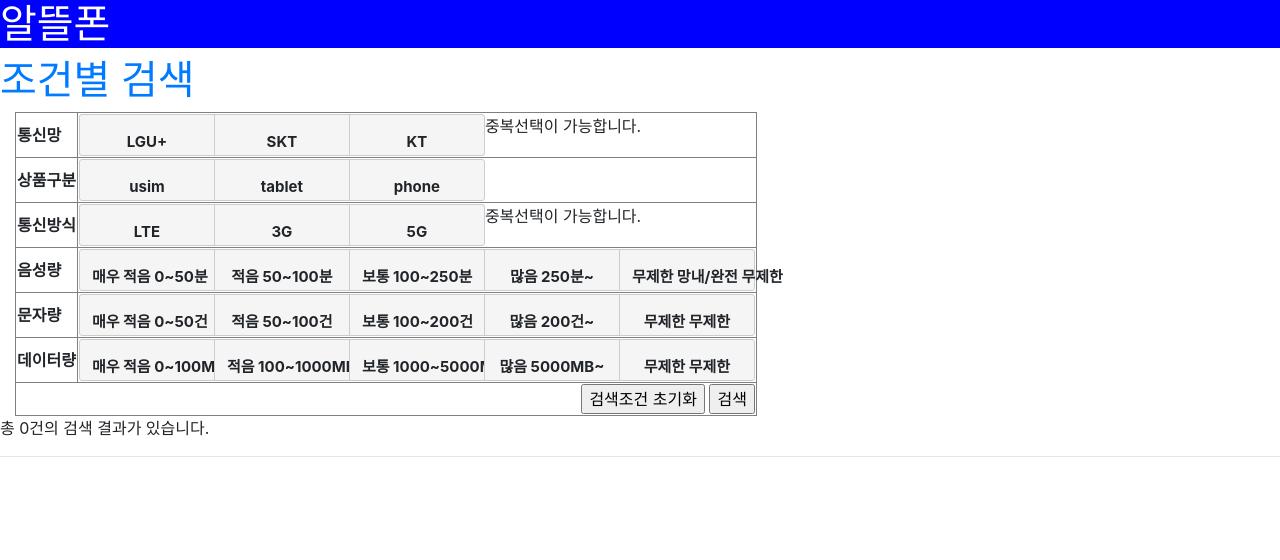
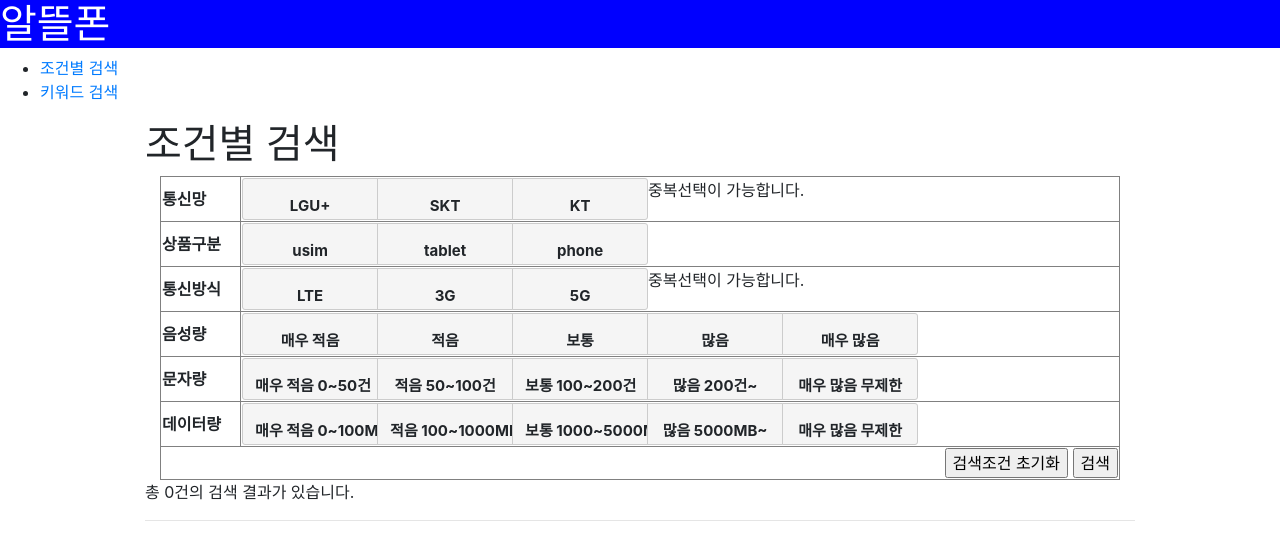
Before and after one commit to sindpfla98/epost, a Django app: page /epost/listing_search in a window 1280 px wide. Shown: the top 560 px of the page. Run offline with Django 3.2, Linux system fonts and the light colour scheme; data that the repository does not hold is empty; some libraries are stand-ins or nearby versions.

Commit message:
Improve style

```diff
--- /dev/null
+++ b/epost/static/css/keyword.css
@@ -0,0 +1,2 @@
+p{ font-size: 15px; }
+#keyword{ width: 100%; }
--- /dev/null
+++ b/epost/static/css/listing.css
@@ -0,0 +1,28 @@
+label.btn{
+    font-weight: bold;
+    display: inline-block;
+    width: 136px;
+    height: 42px;
+    line-height: 42px;
+    border: 1px solid #ccc;
+    border-radius: 3px;
+    font-size: 15px;
+    text-align: center;
+    background: #f5f5f5;
+    /*margin: 8px;*/
+   }
+.btn:hover{
+    color: #fff;
+    font-weight: bold;
+    background: #2e65c2;
+    text-decoration: none;
+	}
+
+label.active, label.focus{
+    color: #fff;
+    font-weight: bold;
+    background: #2e65c2;
+    text-decoration: none;
+	}
+label input{width: 0px; height: 0px;}
+/*span{font-size: 8px;}*/
--- a/epost/templates/epost/listing_search.html
+++ b/epost/templates/epost/listing_search.html
@@ -1,36 +1,12 @@
 {% extends "base.html" %}
 {% block title %}조건별 검색{% endblock %}
-{% block extra_body %}
-<style>
-   .btn{
-		font-weight: bold;
-		display: inline-block;
-		width: 136px;
-		height: 42px;
-		line-height: 42px;
-		border: 1px solid #ccc;
-		border-radius: 3px;
-		font-size: 15px;
-		text-align: center;
-		background: #f5f5f5;
-   }
-	.btn:hover{
-		color: #fff;
-		font-weight: bold;
-		background: #2e65c2;
-		text-decoration: none;
-	}
-	label.active, label.focus{
-		color: #fff;
-		font-weight: bold;
-		background: #2e65c2;
-		text-decoration: none;
-	}
-</style>
-{% endblock %}
+
+{% load staticfiles %}
+{% block extrastyle %}{% static "css/listing.css" %}{% endblock %}
+
 {% block content %}
 <div class="content">
-	<a href="listing_search.html"><h1>조건별 검색</h1></a>
+	<h1>조건별 검색</h1>
 	<form action="" method="get">
 		<div class="col">
 			<table BORDER="1">
@@ -90,23 +66,23 @@
 						<div class="btn-group btn-group-toggle" data-toggle="buttons">
 							<label class="btn">
 								<input type="radio" name="call" value="0">매우 적음
-								<span>0~50분</span>
+								<p>0~50분</p>
 							</label>
 							<label class="btn">
 								<input type="radio" name="call" value="1">적음
-								<span>50~100분</span>
+								<p>50~100분</p>
 							</label>
 							<label class="btn">
 								<input type="radio" name="call" value="2">보통
-								<span>100~250분</span>
+								<p>100~250분</p>
 							</label>
 							<label class="btn">
 								<input type="radio" name="call" value="3">많음
-								<span>250분~</span>
+								<p>250분~</p>
 							</label>
 							<label class="btn">
-								<input type="radio" name="call" value="4">무제한
-								<span>망내/완전 무제한</span>
+								<input type="radio" name="call" value="4"><span>매우 많음</span>
+								<p>망내/완전 무제한</p>
 							</label>
 						</div>
 					</td>
@@ -132,7 +108,7 @@
 								<span>200건~</span>
 							</label>
 							<label class="btn">
-								<input type="radio" name="message" value="4">무제한
+								<input type="radio" name="message" value="4">매우 많음
 								<span>무제한</span>
 							</label>
 						</div>
@@ -159,7 +135,7 @@
 								<span>5000MB~</span>
 							</label>
 							<label class="btn">
-								<input type="radio" name="data1" value="4">무제한
+								<input type="radio" name="data1" value="4">매우 많음
 								<span>무제한</span>
 							</label>
 						</div>
--- a/epost/views.py
+++ b/epost/views.py
@@ -144,6 +144,8 @@
         form = CVSUploadForm()
     return render(request, 'epost/cvs_upload.html', {'form': form})
 
+host = 'http://localhost:8000'
+
 class Keyword(views.APIView):
     """
     키워드 검색
@@ -162,15 +164,15 @@
 
 from django.http import HttpResponseRedirect
 
-host = 'http://localhost:8000'
+
 # 검색
 def keyword_search(request):
-    path = request.build_absolute_uri()
+    path = '/epost/keyword'
 
     keyword = request.GET.get('keyword', '')
     params = {'keyword':keyword}
 
-    url = path
+    url = host + path
     response = requests.get(url, params=params).json()
 
     count = len(response)
--- a/mysite/settings/base.py
+++ b/mysite/settings/base.py
@@ -110,6 +110,10 @@
 STATIC_URL = '/static/'
 STATIC_ROOT = os.path.join(BASE_DIR, 'static')
 
+STATICFILES_DIRS = [
+    os.path.join(BASE_DIR, 'mysite', 'static'),
+]
+
 MEDIA_URL = '/media/'
 MEDIA_ROOT = os.path.join(BASE_DIR, 'media')
 
--- /dev/null
+++ b/mysite/static/css/base.css
@@ -0,0 +1,9 @@
+.top{background-color: blue; color: white;}
+
+.content{
+    width: 990px;
+    margin: 0 auto;
+}
+table{
+    width: 100%;
+}
--- a/mysite/templates/base.html
+++ b/mysite/templates/base.html
@@ -3,19 +3,26 @@
 <head>
     <meta charset="UTF-8">
     <title>{% block title %}알뜰폰{% endblock %}</title>
-
+    {% load staticfiles %}
     <link rel="stylesheet" href="https://stackpath.bootstrapcdn.com/bootstrap/4.1.3/css/bootstrap.min.css">
     <script src="https://code.jquery.com/jquery-3.3.1.slim.min.js"></script>
     <script src="https://cdnjs.cloudflare.com/ajax/libs/popper.js/1.14.3/umd/popper.min.js"></script>
     <script src="https://stackpath.bootstrapcdn.com/bootstrap/4.1.3/js/bootstrap.min.js"></script>
+    <link rel="stylesheet" type="text/css" href="{% block extrastyle %}{% endblock %}" />
+
+    {% block extra_body %}
+    <link rel="stylesheet" href="{% static 'css/base.css' %}">
+    {% endblock %}
 </head>
-<style>
-    .top{background-color: blue; color: white;}
-</style>
-{% block extra_body %}
-{% endblock %}
+
 <body>
 <h1 class="top">알뜰폰</h1>
+<div class="nav">
+    <ul>
+        <li><a href="{% url 'epost:listing_search' %}">조건별 검색</a></li>
+        <li><a href="{% url 'epost:keyword_search' %}">키워드 검색</a></li>
+    </ul>
+</div>
 {% block content %}
 
 {% endblock %}
```
Also changed, not shown: epost/templates/epost/keyword_search.html (+6 -6 lines), epost/static/css/epost.css (added).
